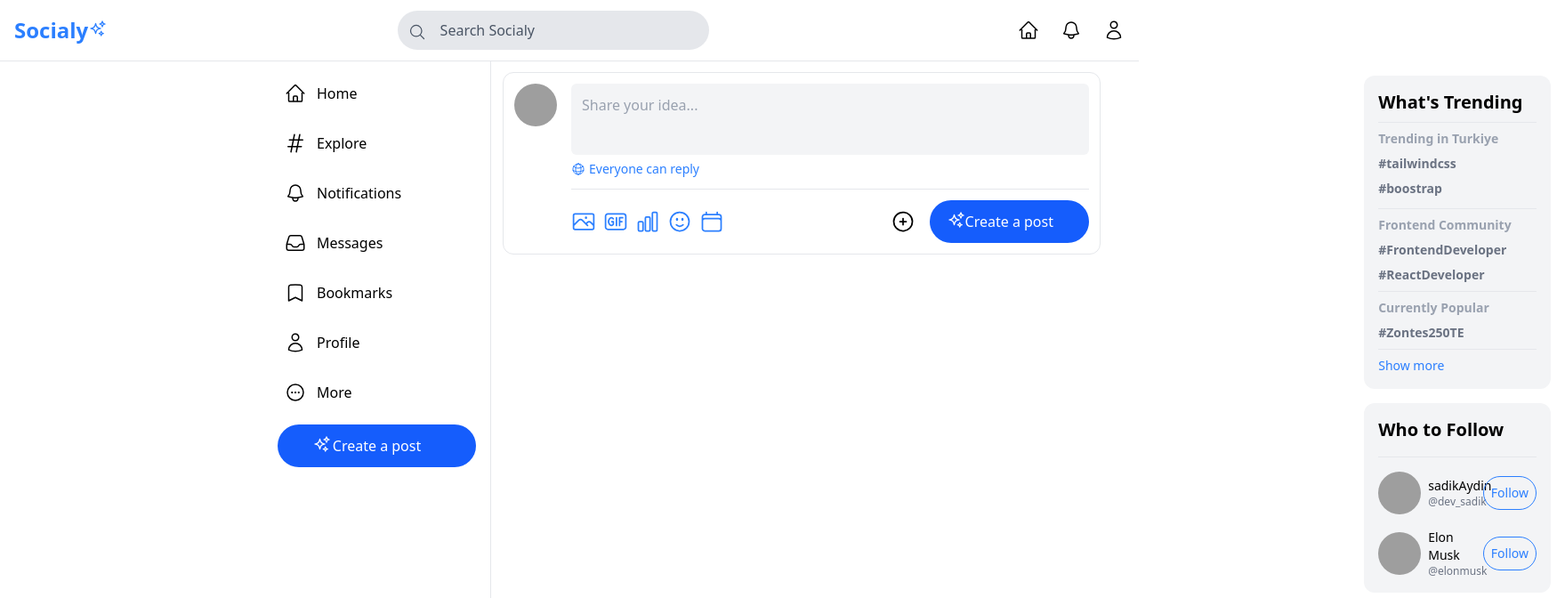
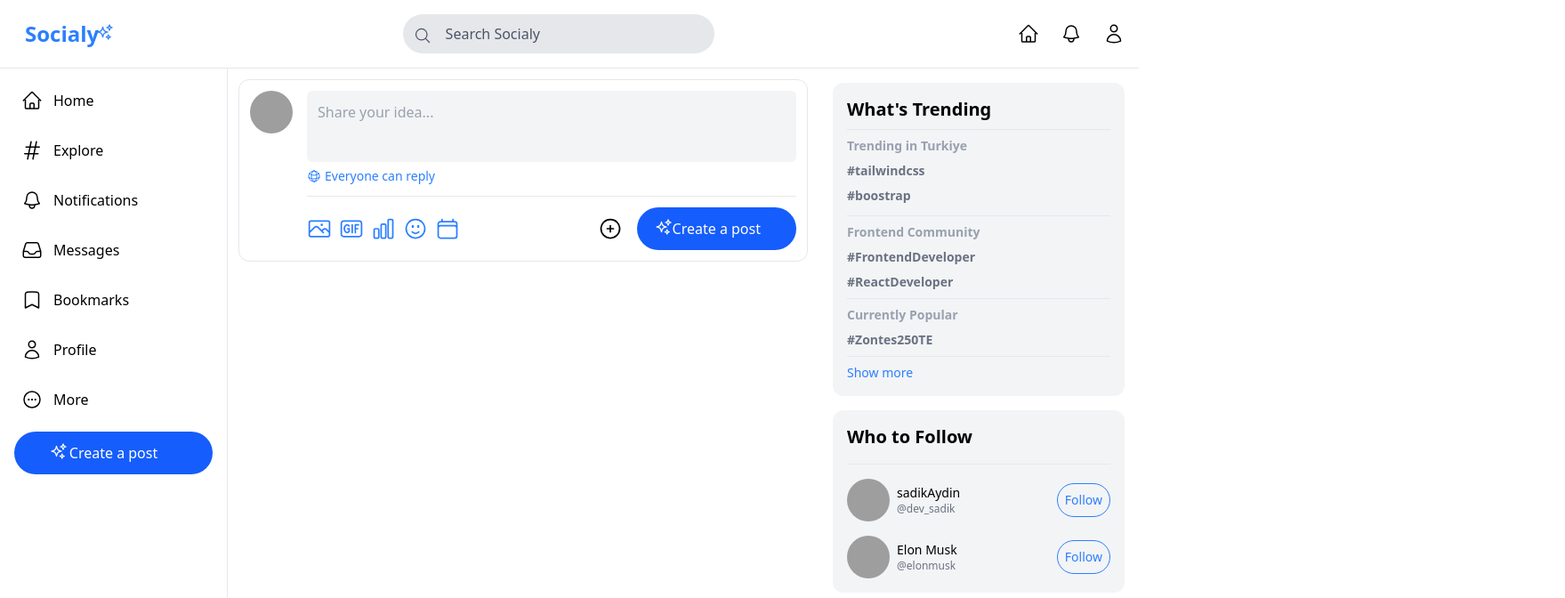
Before and after one commit to sadikahmetaydin/social-meadi-app, a React (Vite) app: page / in a window 1280 px wide. Shown: the top 672 px of the page at 89% size, 1759 px wide, since content can reach past the window. Built offline with nearby package versions, Linux system fonts and the light colour scheme; grey boxes are pictures that could not be loaded.

Commit message:
delete application screen size

```diff
--- a/src/components/Navbar.jsx
+++ b/src/components/Navbar.jsx
@@ -2,9 +2,10 @@ import { HomeIcon, BellIcon, UserIcon, MagnifyingGlassIcon, SparklesIcon  } from
 
 const Navbar = () => {
   return (
-      <div className="max-w-7xl mx-auto flex items-center justify-between px-4 py-3 border-b border-gray-200">
+    <div className="border-b border-gray-200">
+      <div className="max-w-screen-xl mx-auto px-4 py-4 flex items-center justify-between">
           {/* Left */}
-          <div className="text-2xl font-bold cursor-pointer text-blue-500 relative">Socialy <SparklesIcon className="w-5 h-5 absolute left-21 top-1" /></div>
+          <div className="text-2xl font-bold cursor-pointer text-blue-500 relative pl-3">Socialy <SparklesIcon className="w-5 h-5 absolute left-23 top-1" /></div>
 
           <div className="flex items-center space-x-4">
             {/* Search Bar */}
@@ -22,6 +23,7 @@ const Navbar = () => {
             <UserIcon className="w-6 cursor-pointer hover:text-blue-500" />
           </div>
       </div>
+    </div>
   )
 }
 export default Navbar
--- a/src/components/Sidebar.jsx
+++ b/src/components/Sidebar.jsx
@@ -2,7 +2,7 @@ import { HomeIcon, HashtagIcon, BellIcon, InboxIcon, BookmarkIcon, UserIcon, Ell
 
 const Sidebar = () => {
   return (
-    <div className="hidden sm:flex flex-col items-start p-4 space-y-4 w-64 h-screen border-r border-gray-200 fixed ml-74">
+    <div className="hidden sm:flex flex-col items-start p-4 space-y-4 w-64 h-screen border-r border-gray-200 sticky top-[6px]">
       {/* Menu Elements */}
       <button className="flex items-center space-x-3 hover:text-blue-500 p-2 rounded-full w-full cursor-pointer transition-all ease-in">
         <HomeIcon className="w-6 h-6"/>
--- a/src/components/TweetBox.jsx
+++ b/src/components/TweetBox.jsx
@@ -2,7 +2,7 @@ import { SparklesIcon, PlusCircleIcon, PhotoIcon, GifIcon, ChartBarIcon, FaceSmi
 
 export default function TweetBox() {
   return (
-    <div className="w-full max-w-2xl mx-[565px] p-3 m-3 border border-gray-200 rounded-xl">
+    <div className="p-3 m-3 mr-3 border border-gray-200 rounded-xl">
       <div className="flex space-x-4">
           <img src="https://images.unsplash.com/photo-1511367461989-f85a21fda167?fm=jpg&q=60&w=3000&ixlib=rb-4.1.0&ixid=M3wxMjA3fDB8MHxzZWFyY2h8NHx8dHdpdHRlciUyMHByb2ZpbGV8ZW58MHx8MHx8fDA%3D"
           alt="" className="w-12 h-12 rounded-full object-cover"/>
```
